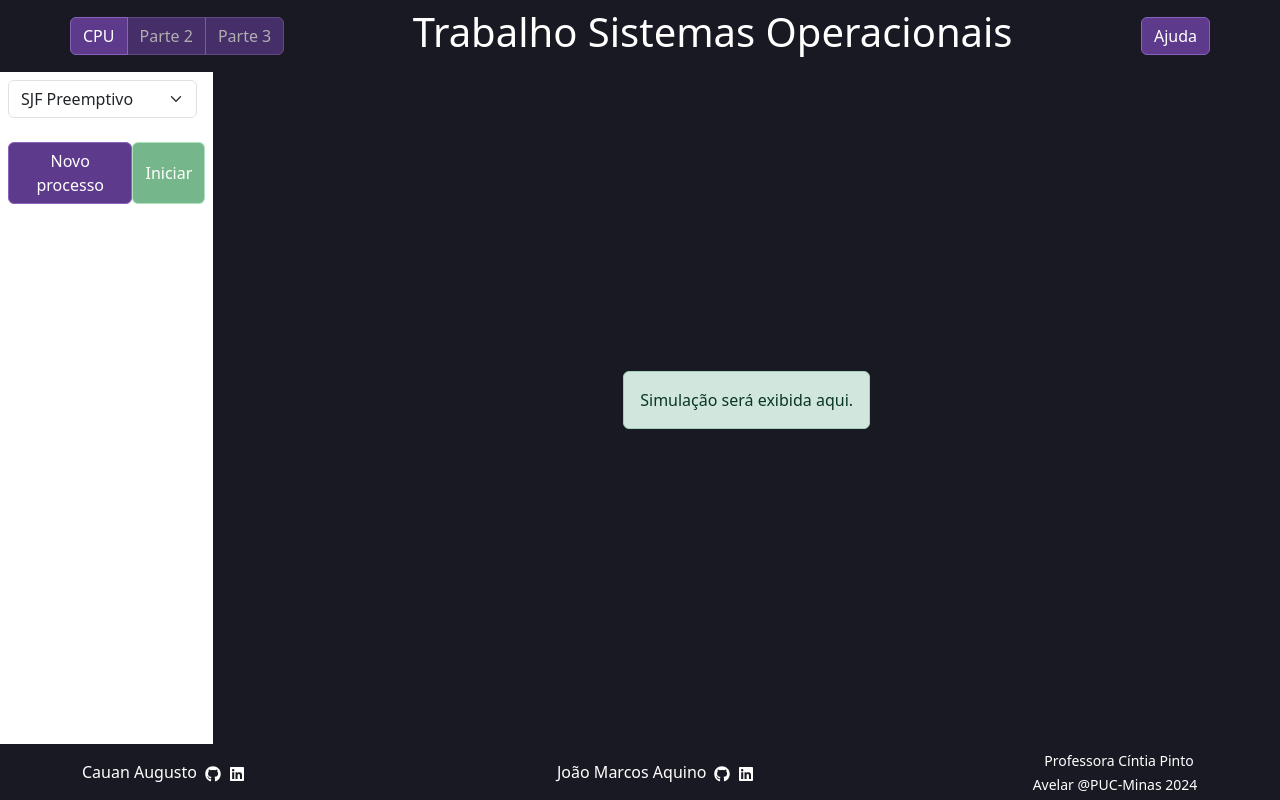
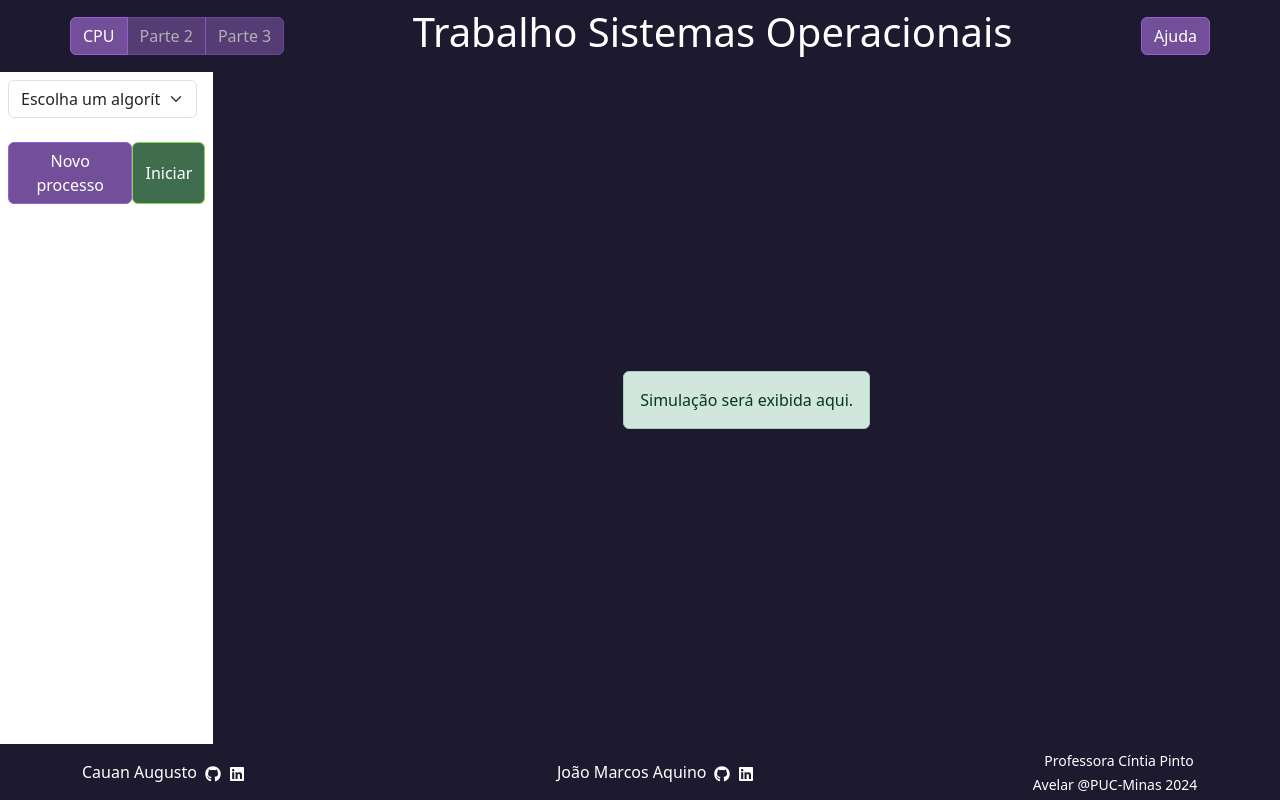
Before and after one commit to jjoaom/ReactProcessScheduler, a React (Create React App) app: page / in a window 1280 px wide. Built offline with nearby package versions, Linux system fonts and the light colour scheme.

Commit message:
updated css

```diff
--- a/src/App.css
+++ b/src/App.css
@@ -21,34 +21,36 @@ input[type=number] {
 }
 /* Background color*/
 .bg-sim{
-  background-color: #191923 !important;
+  background-color: #1d1a2f !important;
 
 }
 /* Efeitos botões */
 .color-g {
-  background-color: #76b68b !important;
-  border-color: #AFE3C0 !important;
+  background-color: #3f6d4e !important;
+  border-color: #8bd450 !important;
   color: white !important ;
   transition: background-color 0.3s ease, color 0.3s ease, box-shadow 0.3s ease !important;
 }
 
 .color-g:hover {
-  background-color: white !important;
-  color: #76b68b !important;
-  box-shadow: 0 0 5px #76b68b, 0 0 5px #76b68b, 0 0 15px #76b68b !important;
+  background-color: #f5f5f5 !important;
+  color: #3f6d4e !important;
+  box-shadow: 0 0 5px #3f6d4e, 0 0 5px #3f6d4e, 0 0 15px #3f6d4e !important;
+  font-weight: 500;
 }
 
 .color-p {
-  background-color: #5e3a8d !important;
-  border-color: #8963BA !important;
+  background-color: #734f9a !important;
+  border-color: #965fd4 !important;
   color: white !important;
   transition: background-color 0.3s ease, color 0.3s ease, box-shadow 0.3s ease !important;
 }
 
 .color-p:hover {
-  background-color: white !important;
-  color: #5e3a8d !important;
-  box-shadow: 0 0 5px #5e3a8d, 0 0 5px #5e3a8d, 0 0 15px #5e3a8d !important;
+  background-color: #f5f5f5 !important;
+  color: #734f9a !important;
+  box-shadow: 0 0 5px #734f9a, 0 0 5px #734f9a, 0 0 15px #734f9a !important;
+  font-weight: 500;
 }
 
 /*Efeito ícones footer*/
@@ -58,7 +60,7 @@ input[type=number] {
 }
 
 .neon-icon::before {
-  background: #76b68b;
+  background: #3f6d4e;
   transition: .5s;
 }
 
@@ -68,15 +70,15 @@ input[type=number] {
 }
 
 .neon-icon:hover {
-  color: #76b68b;
-  text-shadow: 0 0 5px #76b68b;
+  color: #3f6d4e;
+  text-shadow: 0 0 5px #3f6d4e;
 }
 
 /*Custom select do form*/
 
 .custom-select:focus {
-  border-color: #76b68b !important;
-  box-shadow: 0 0 0 0.2rem rgba(118, 182, 139, 0.25) !important;
+  border-color: #3f6d4e !important;
+  box-shadow: 0 0 0 0.2rem rgba(63, 109, 78, 0.25) !important;
 }
 
 /* Custom input para novo processo */
--- a/src/Components/CPU/TipoProcesso.jsx
+++ b/src/Components/CPU/TipoProcesso.jsx
@@ -5,8 +5,9 @@ function TipoProcesso() {
     <>
       <Form.Group className="mb-3">
         <Form.Select className='custom-select' >
-            <option>SJF Preemptivo</option>
-            <option>Round Robin</option>
+            <option >Escolha um algorítimo</option>
+            <option value='sjf'>SJF Preemptivo</option>
+            <option value='rr'>Round Robin</option>
         </Form.Select>
       </Form.Group>
     </>
--- a/src/Seletor.jsx
+++ b/src/Seletor.jsx
@@ -13,7 +13,7 @@ function Seletor() {
 
   return (
     <ButtonGroup aria-label="Seletor de Simulador">
-      {/* Botão ativo que permite a navegação */}
+      {/* Botão ativo*/}
       <Button
         className="btn color-p"
         onClick={() => handleNavigation('/cpu', false)}
@@ -21,7 +21,7 @@ function Seletor() {
         CPU
       </Button>
 
-      {/* Botões desativados que impedem a navegação */}
+      {/* Botões desativados */}
       <Button
         className="btn color-p"
         onClick={() => handleNavigation('/parte2', true)}
```
Also changed, not shown: src/Components/CPU/algorithms/Processes.jsx (added, +7 -0 lines), src/Components/CPU/algorithms/Sjf.jsx (added).
